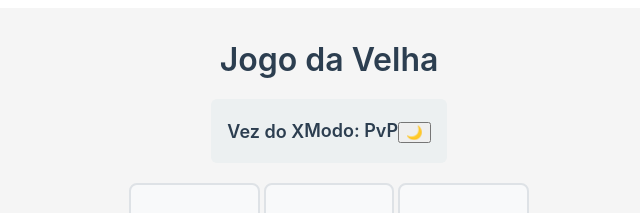
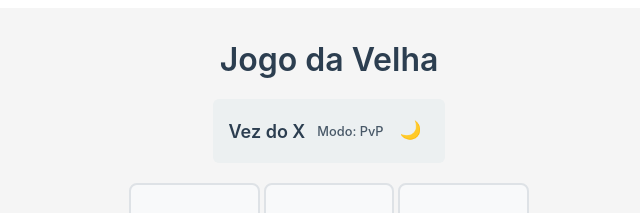
Before and after one commit to Marcelo-Marcos999/teste-estudio, a React (Vite) app: page / in a window 1280 px wide. Shown: the top 213 px of the page, without its empty margins (311-951 px from the left). Built offline with nearby package versions, Linux system fonts and the light colour scheme.

Commit message:
feat: update src/components/StatusBar.module.css

```diff
--- a/src/components/StatusBar.module.css
+++ b/src/components/StatusBar.module.css
@@ -3,14 +3,67 @@
   font-size: 1.125rem;
   font-weight: 600;
   text-align: center;
-  color: #2c3e50;
-  background-color: #ecf0f1;
+  color: var(--text);
+  background-color: var(--panel-bg);
   border-radius: 6px;
   min-height: 2.5rem;
   display: flex;
   align-items: center;
   justify-content: center;
+  gap: 12px;
   transition: background-color 0.2s ease, color 0.2s ease;
+}
+
+.statusBar.dark {
+  background-color: var(--panel-bg);
+  color: var(--text);
+}
+
+.message {
+  flex: 1 1 auto;
+  text-align: center;
+}
+
+.indicators {
+  display: flex;
+  align-items: center;
+  gap: 8px;
+}
+
+.modeIndicator {
+  font-size: 0.8rem;
+  font-weight: 500;
+  opacity: 0.85;
+  white-space: nowrap;
+}
+
+.themeToggle,
+.themeButton {
+  cursor: pointer;
+  border: none;
+  border-radius: 6px;
+  background-color: transparent;
+  color: var(--text);
+  font-size: 1.1rem;
+  line-height: 1;
+  padding: 4px 8px;
+  transition: background-color 0.2s ease, transform 0.1s ease;
+}
+
+.themeToggle:hover,
+.themeButton:hover {
+  background-color: rgba(127, 127, 127, 0.2);
+}
+
+.themeToggle:active,
+.themeButton:active {
+  transform: scale(0.95);
+}
+
+.themeToggle:focus-visible,
+.themeButton:focus-visible {
+  outline: 2px solid #3498db;
+  outline-offset: 2px;
 }
 
 .statusBar--xTurn {
```
